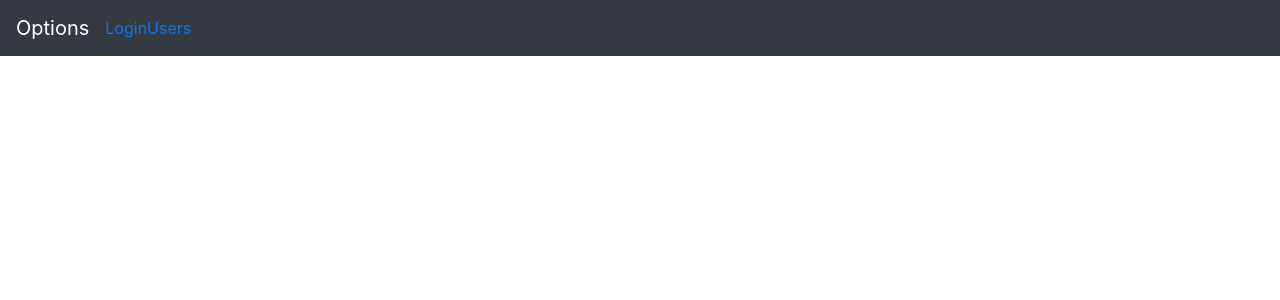
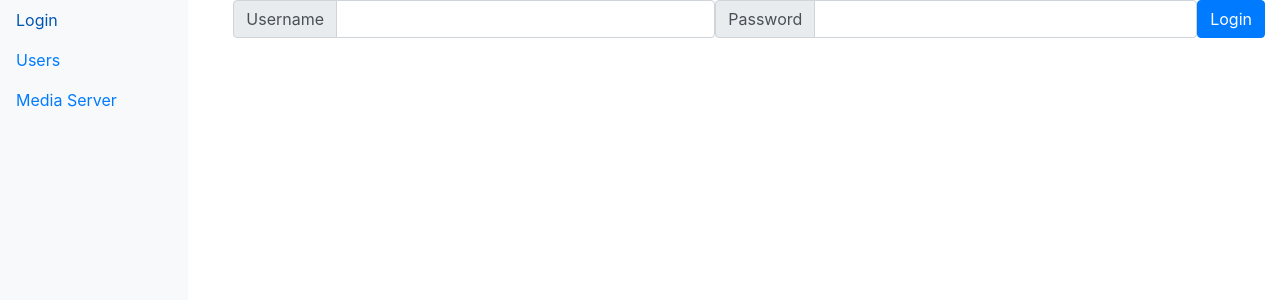
Before and after one commit to crpistillo/taller2-web-admin, a React (Create React App) app in the folder web-admin/: page /login in a window 1280 px wide. Shown: the top 300 px of the page. Built offline with nearby package versions, Linux system fonts and the light colour scheme.

Commit message:
Avances en la sidebar

```diff
--- a/web-admin/src/App.js
+++ b/web-admin/src/App.js
@@ -3,17 +3,38 @@ import './App.css';
 import SideBar from './common/SideBar';
 import Row from 'react-bootstrap/Row';
 import Col from 'react-bootstrap/Col';
-import { BrowserRouter } from "react-router-dom";
-import Login from './login/Login';
+import { BrowserRouter as Router, Switch, Route } from "react-router-dom";
+import LoginPage from './login/Login';
 import styles from './styles.css';
+import Container from 'react-bootstrap/Container';
 
 
 class App extends React.Component {
+  constructor(props) {
+    super(props);
+    this.state = {
+      isAuthenticated: false
+    }
+  }
+
   render() {
     return (
-      <BrowserRouter>
-        <SideBar />
-      </BrowserRouter>
+      <Router>
+
+        <Row>
+          <Col xs={2} id="sidebar-wrapper">
+            <SideBar />
+          </Col>
+          <Col xs={10} id="page-content-wrapper">
+            <Switch>
+              <Route path="/login">
+                <LoginPage setAuth={() => this.setState({ isAuthenticated: true })} />
+              </Route>
+            </Switch>
+          </Col>
+        </Row>
+
+      </Router>
 
     );
   }
--- a/web-admin/src/common/SideBar.js
+++ b/web-admin/src/common/SideBar.js
@@ -1,25 +1,31 @@
 import React from 'react';
 import Navbar from 'react-bootstrap/Navbar';
 import Nav from 'react-bootstrap/Nav';
-import { Link } from "react-router-dom";
+import { useHistory, withRouter } from "react-router-dom";
 import styles from './../styles.css'
 
 class SideBar extends React.Component {
+    constructor(props){
+        super(props)
+    }
     render() {
         return (
-            <Navbar bg="dark" variant="dark" className={styles.container}>
-                <Navbar.Brand>Options</Navbar.Brand>
-                <Nav className="mr-auto" >
-                    <Link className="Nav.Link" to="/login">
-                        Login
-                    </Link>
-                    <Link className="Nav.Link" to="/users" className={styles.padding15px}>
-                        Users
-                    </Link>
-                </Nav>
-            </Navbar>
+            <Nav className="col-md-12 d-none d-md-block bg-light sidebar">
+                <div className="sidebar-sticky"></div>
+                <Nav.Item id="borderbottom">
+                    <Nav.Link  onClick={() => this.props.history.push("/login")}>Login</Nav.Link>
+                </Nav.Item>
+                <Nav.Item>
+                    <Nav.Link onClick={() => this.props.history.push("/users")}>Users</Nav.Link>
+                </Nav.Item>
+                <Nav.Item>
+                    <Nav.Link onClick={() => this.props.history.push("/media-server")}>Media Server</Nav.Link>
+                </Nav.Item>
+            </Nav>
         )
     }
 }
 
-export default SideBar;
+const SideBis = withRouter(SideBar);
+
+export default SideBis;
--- a/web-admin/src/login/Login.js
+++ b/web-admin/src/login/Login.js
@@ -4,7 +4,7 @@ import InputGroup from 'react-bootstrap/InputGroup';
 import Container from 'react-bootstrap/Container';
 import Button from 'react-bootstrap/Button';
 
-class Login extends React.Component {
+class LoginPage extends React.Component {
     constructor(props) {
         super(props);
         this.state = {
@@ -15,9 +15,9 @@ class Login extends React.Component {
     }
 
     handleSubmit() {
-        console.log("Trying to submit.")
-        console.log(this.state.username)
-        console.log(this.state.password)
+        if(this.state.username === "uriel") {
+            this.props.setAuth()
+        }
     }
 
     render() {
@@ -47,4 +47,4 @@ class Login extends React.Component {
     }
 }
 
-export default Login;
+export default LoginPage;
--- a/web-admin/src/styles.css
+++ b/web-admin/src/styles.css
@@ -6,3 +6,11 @@
 .padding15px{
     padding: 15px;
 }
+
+.sidebar {
+    min-height: 100vh !important;
+}
+
+.borderbottom {
+    border-bottom: 5px solid blue;
+}
```
